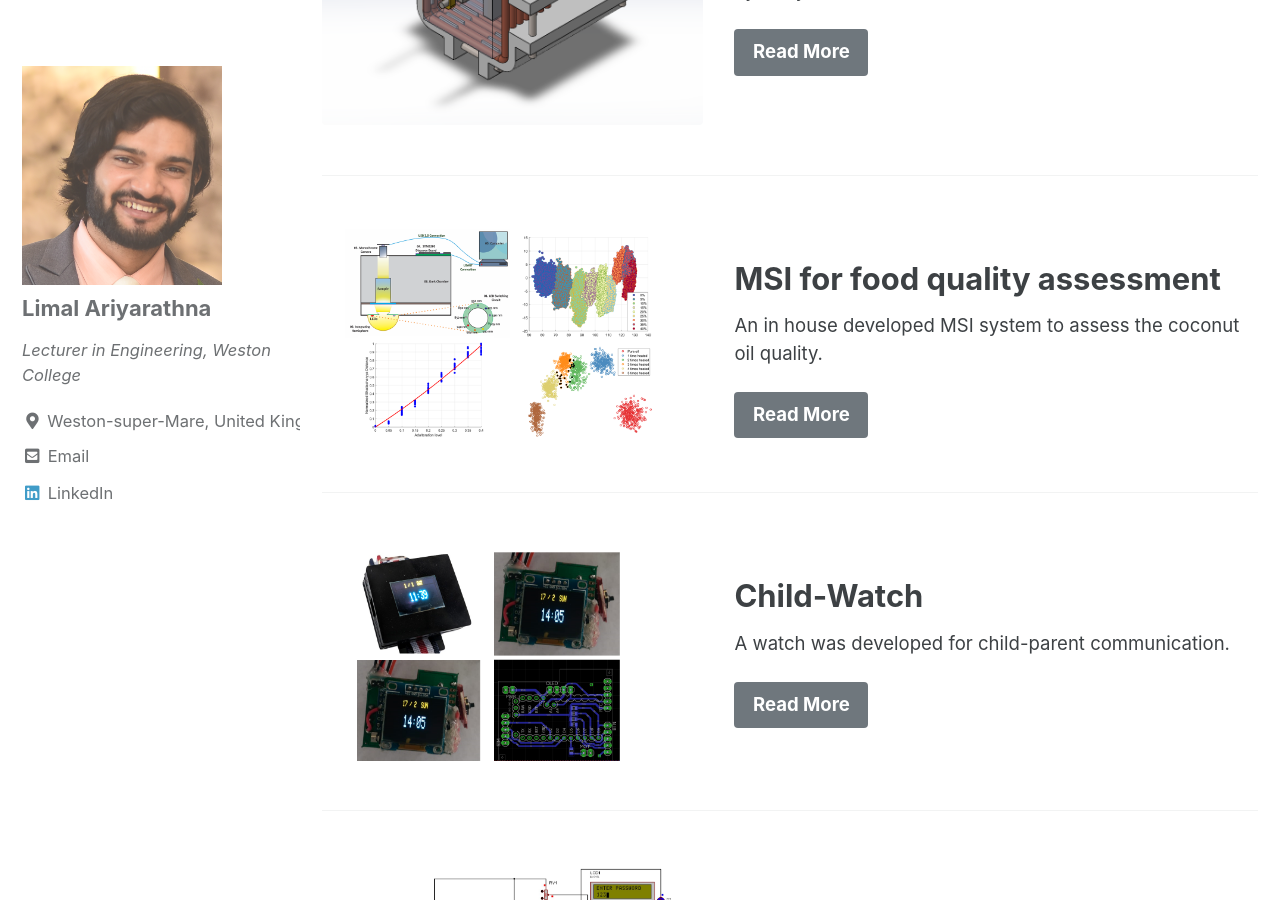
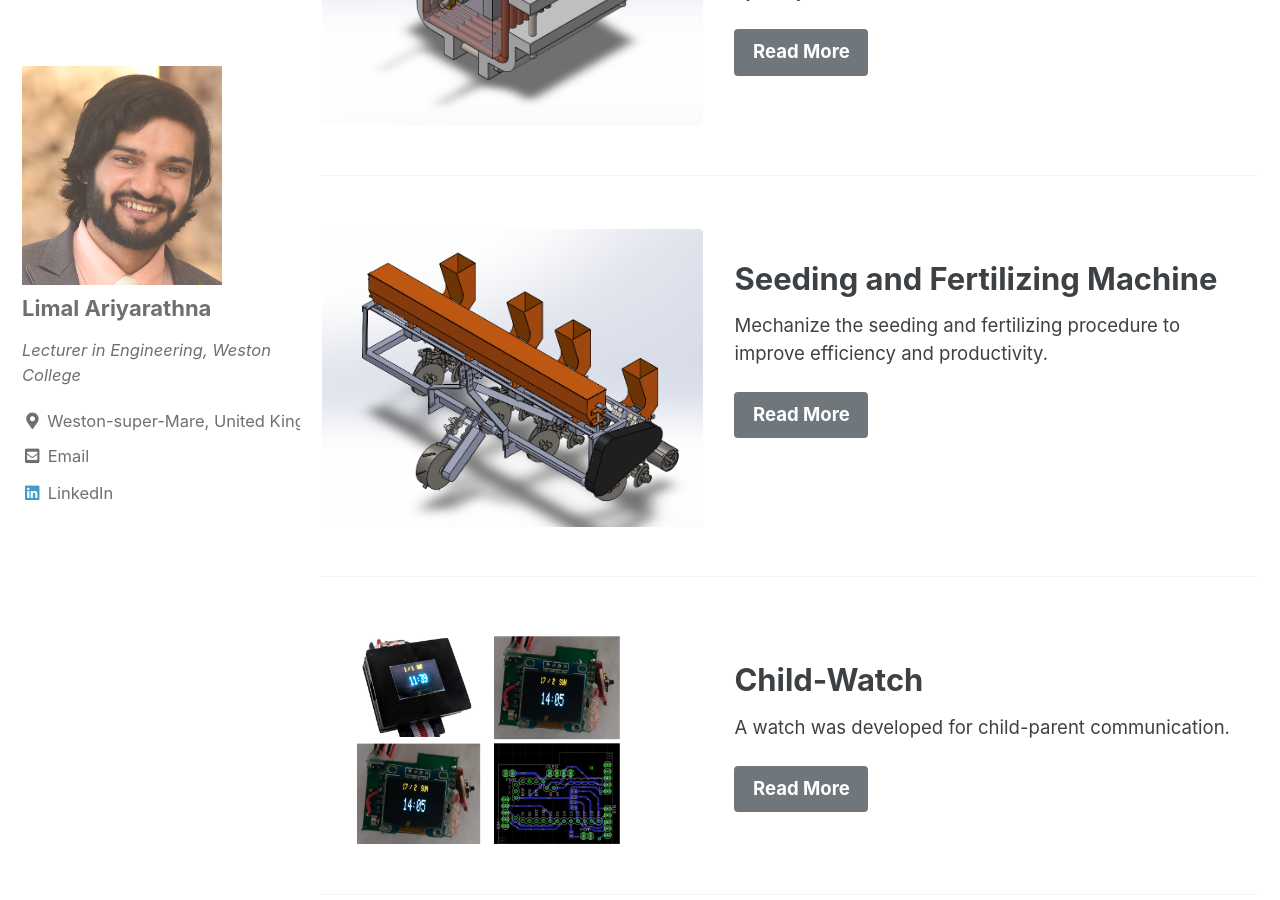
Before and after one commit to limaldeelaka/limaldeelaka.github.io, a Jekyll site: the page built from _pages/projects.md, in a window 1280 px wide and 900 px high, scrolled down 661 px. Built offline with Jekyll 4.4.1, drawn with Linux system fonts in a browser that asks for light colours; cached includes are drawn as plain includes.

Commit message:
Project 2

```diff
--- a/_pages/projects.md
+++ b/_pages/projects.md
@@ -14,11 +14,11 @@ feature_row1:
     btn_class: "btn--primary"
 
 feature_row2:
-  - image_path: "/assets/projects/oil.png"
-    alt: "oil"
-    title: "MSI for food quality assessment"
-    excerpt: "An in house developed MSI system to assess the coconut oil quality."
-    url: "https://github.com/sanjayaherath/MSI-for-oil-quality"
+  - image_path: "/assets/projects/2 Seeding Machine/Full Assembly.png"
+    alt: "Full Assembly"
+    title: "Seeding and Fertilizing Machine"
+    excerpt: "Mechanize the seeding and fertilizing procedure to improve efficiency and productivity."
+    url: "/assets/projects/2 Seeding Machine/Brief 2.png"
     btn_label: "Read More"
     btn_class: "btn--primary"
 
```
Also changed, not shown: assets/projects/2 Seeding Machine/Full Assembly.png (added), 3 other files.
